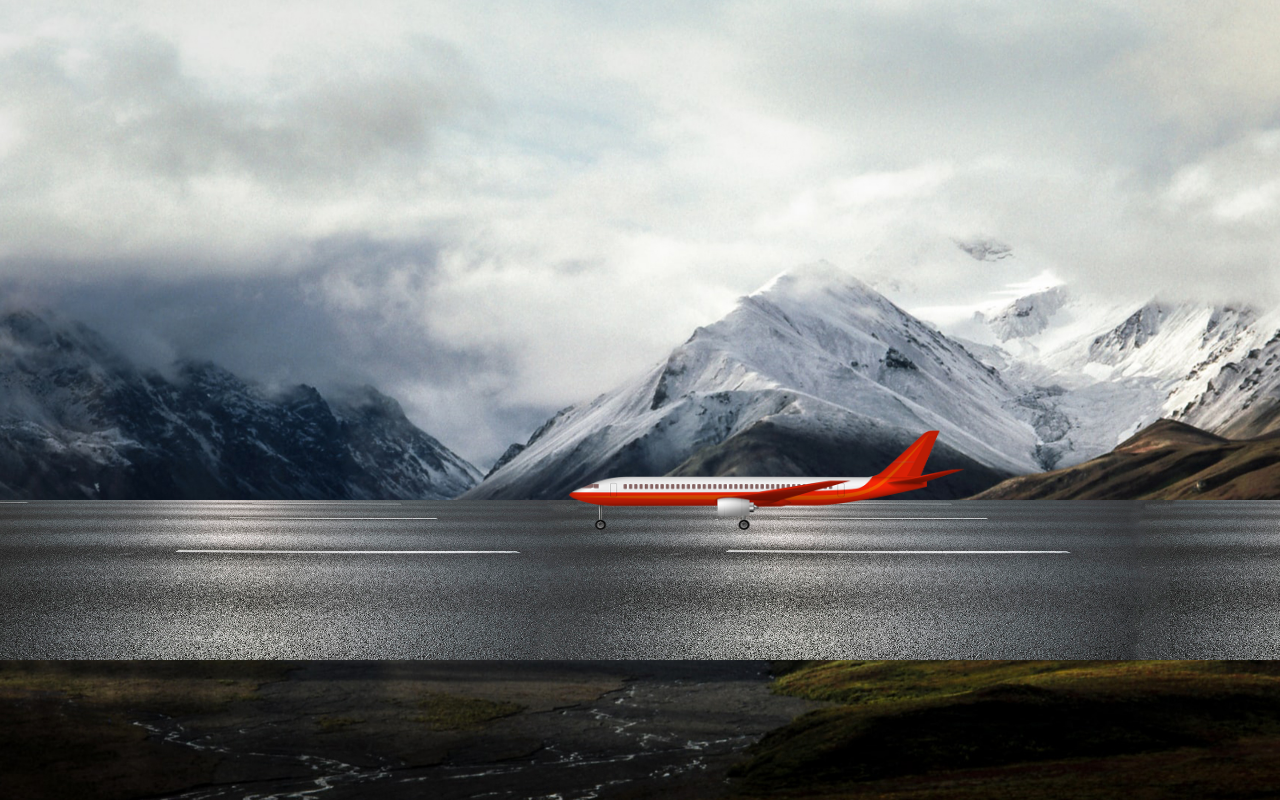
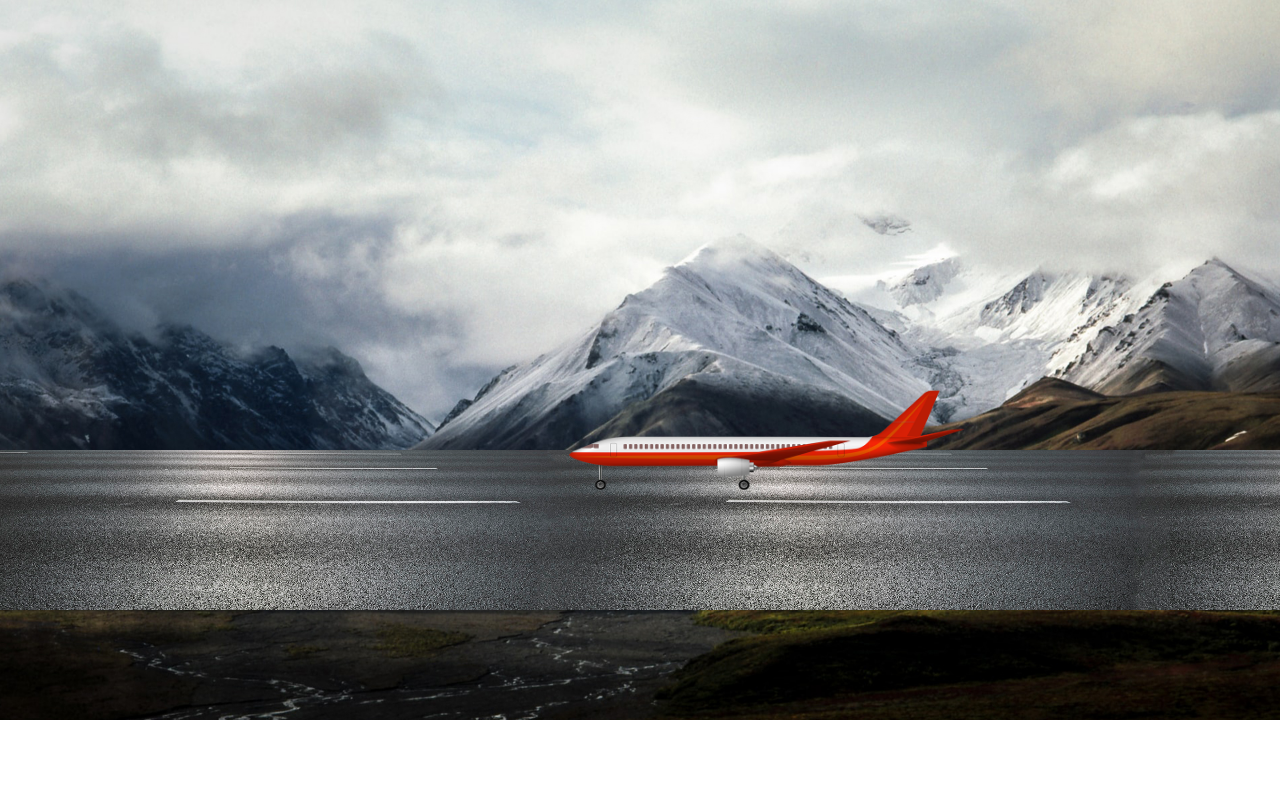
Before and after one commit to hemanthdorepalli/areoplane, a plain HTML site: page index.html in a window 1280 px wide. Drawn offline with Linux system fonts and the light colour scheme.

Commit message:
areoplan

```diff
--- a/style.css
+++ b/style.css
@@ -4,25 +4,26 @@
     box-sizing: border-box;
 }
 body{
-    width: 100vw;
-    height: 100vh;
+    width: 100%;
+    height: 100%;
     background-image: url('./images/background.jpg');
+    background-repeat: no-repeat;
     background-size: cover;
 
 
 
 }
 #id1{
-    width: 100vw;
-    height: 20vh;
+    width: 100%;
+    height: 20%;
     position: absolute;
-    top: 500px;
+    top: 450px;
 }
 #id2{
 width: 400px;
 height: 100px;
 position: absolute;
-top: 430px;
+top: 390px;
 left: 900px;
 animation: flight;
 animation-duration: 4s;
```
